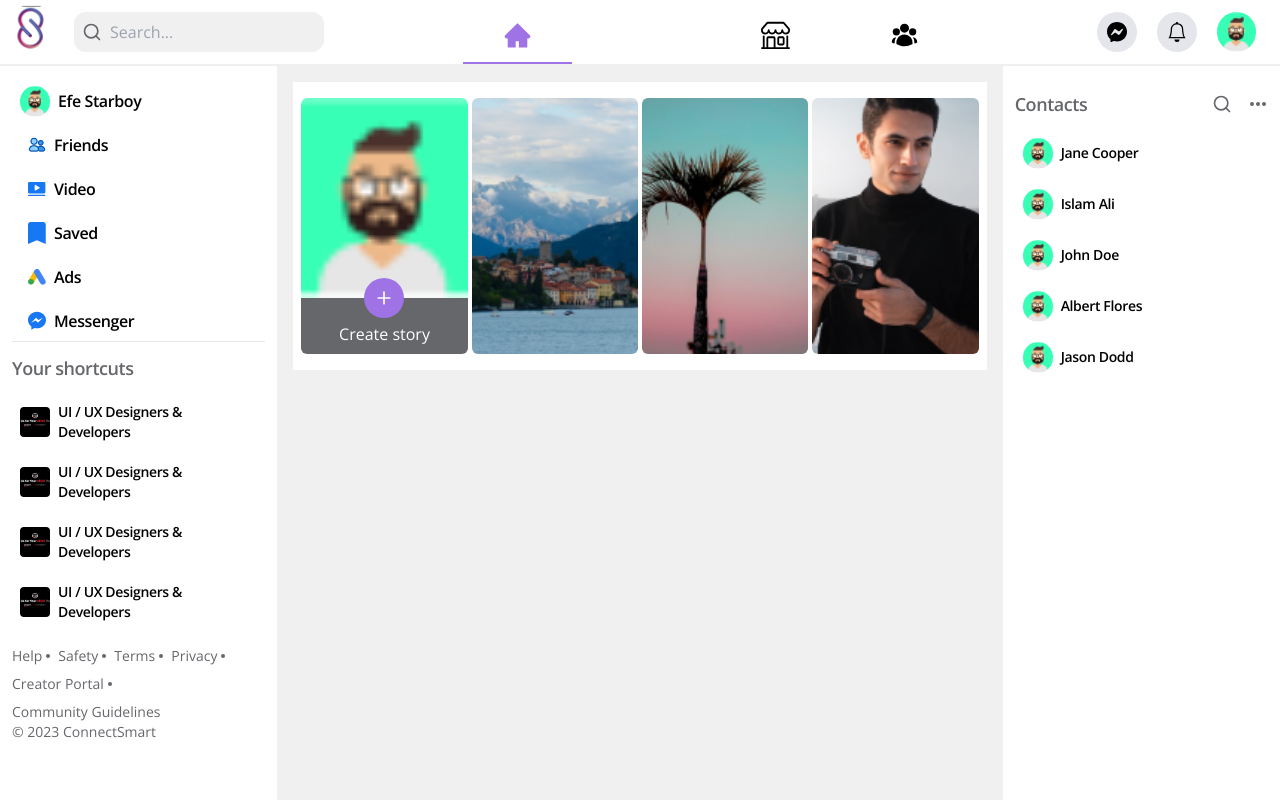
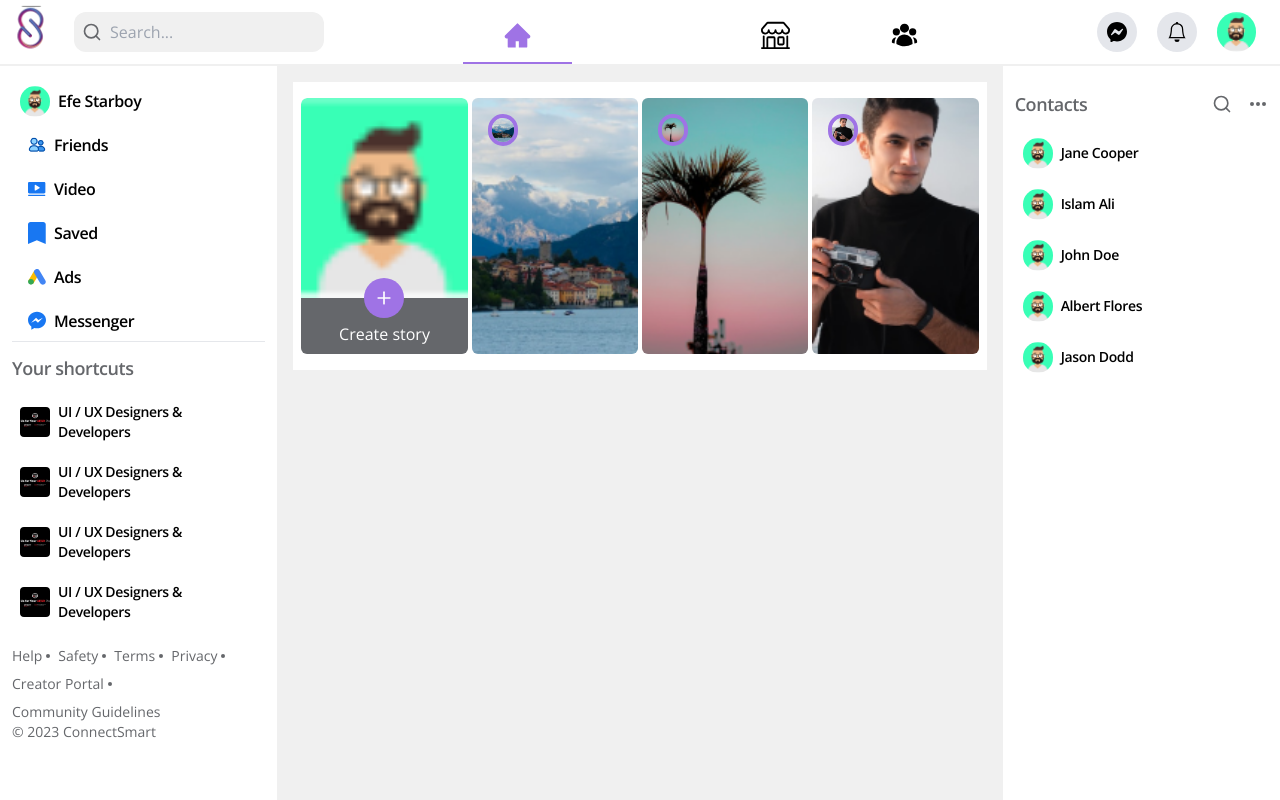
Before and after one commit to asiughuslyvesterobus/social_app, a Next.js app in the folder client/: page / in a window 1280 px wide. Built offline with nearby package versions, Linux system fonts and the light colour scheme; some icons are missing.

Commit message:
working on the main page

```diff
--- a/client/components/StoryCard.tsx
+++ b/client/components/StoryCard.tsx
@@ -11,7 +11,15 @@ const StoryCard = ({ profileImg, profileName, storyImage }: StoryProp) => {
         height={100}
         className="w-full h-full object-cover group-hover:scale-[1.08] transition-all"
       />
-      <div className="absolute w-full h-full group-hover:bg-black/40 transition-all inset-0"></div>
+      <div className="absolute w-full h-full group-hover:bg-black/40 transition-all inset-0 flex items-start justify-between p-4">
+        <Image
+          src={profileImg}
+          alt="user_profile"
+          width={30}
+          height={30}
+          className="rounded-full border-[4px] border-primary"
+        />
+      </div>
     </div>
   );
 };
--- a/client/type.d.ts
+++ b/client/type.d.ts
@@ -12,9 +12,8 @@ export interface NavIconType {
   href: string;
 }
 
-
 export interface StoryProp {
   storyImage: any;
-  profileImg: String;
+  profileImg: any;
   profileName: String;
 }
```
